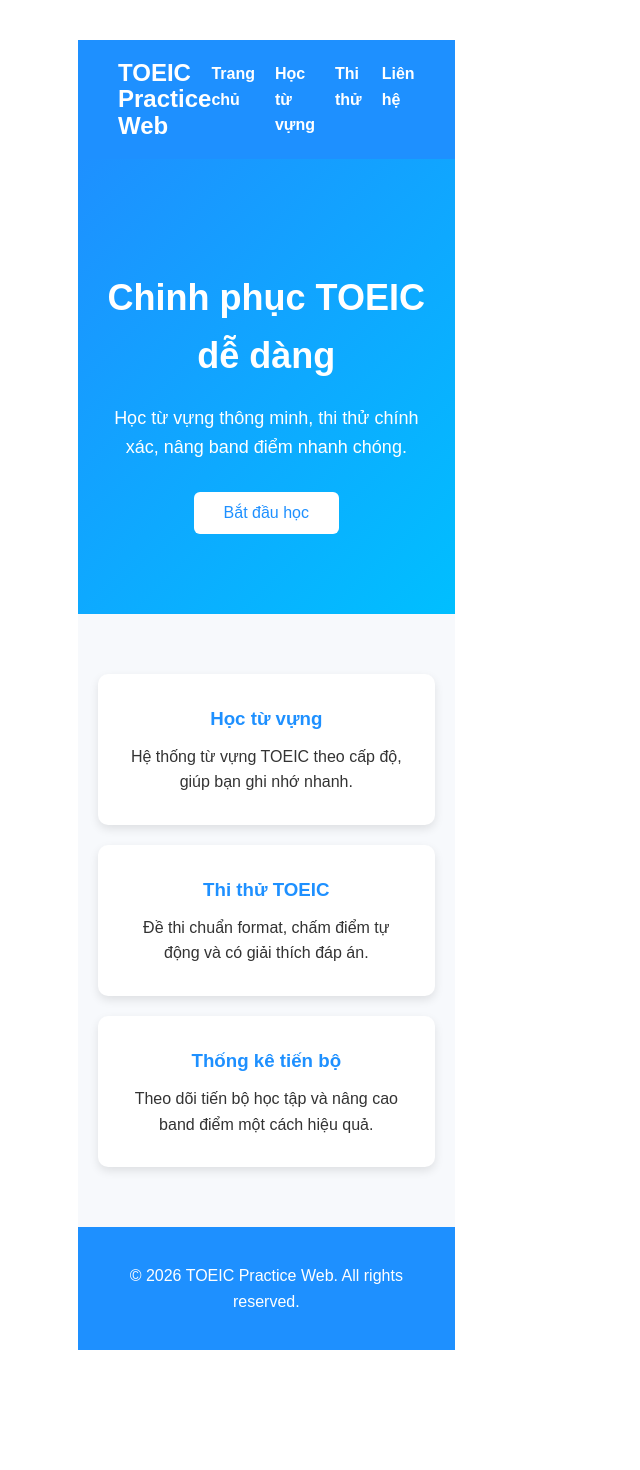
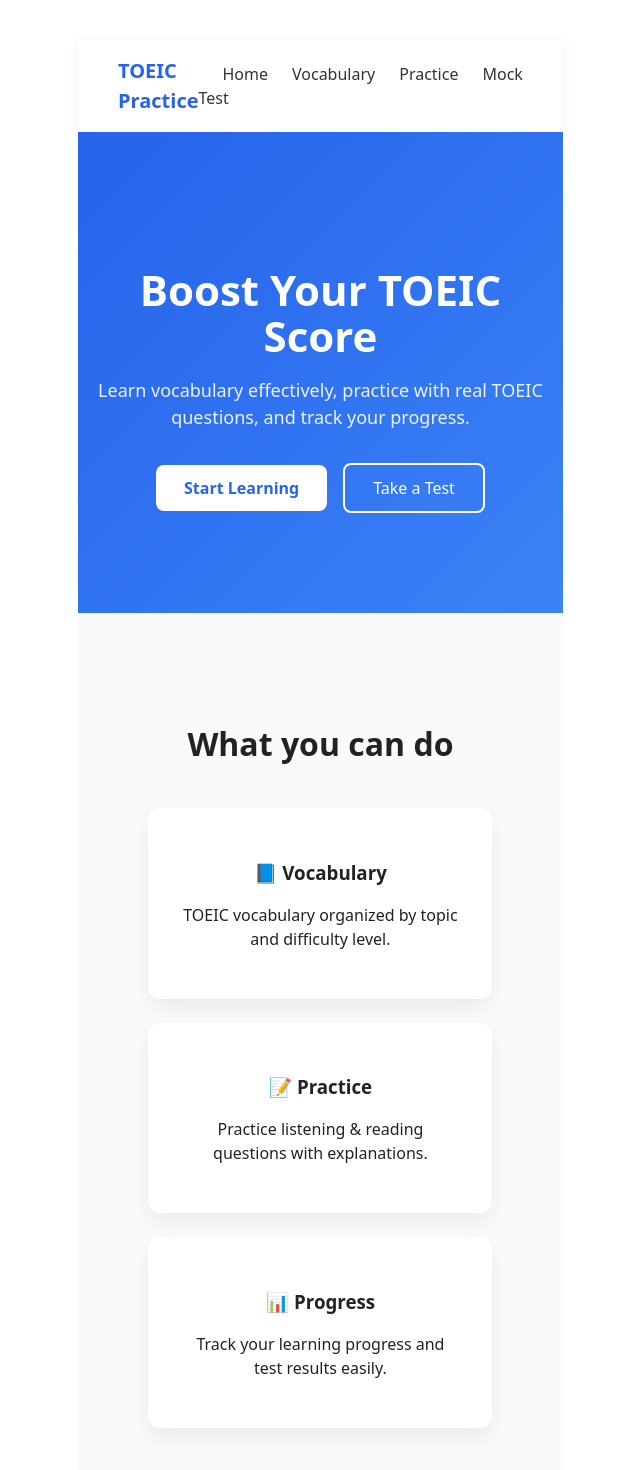
Before and after one commit to truongluu46/toeic-web, a React (Vite) app: page / in a window 1280 px wide. Shown: the part 460-1930 px from the top of the page, without its empty margins (422-1062 px from the left). Built offline with nearby package versions, Linux system fonts and the light colour scheme.

Commit message:
style: redesign homepage layout and improve UI

```diff
--- a/src/pages/Home.css
+++ b/src/pages/Home.css
@@ -1,107 +1,150 @@
-.home-container {
-  font-family: Arial, sans-serif;
-  color: #333;
-  line-height: 1.6;
+/* Reset nhẹ */
+.home {
+  font-family: system-ui, Arial, sans-serif;
+  color: #222;
 }
 
-/* Header */
-.home-header {
+/* Navbar */
+.navbar {
   display: flex;
   justify-content: space-between;
   align-items: center;
-  padding: 20px 40px;
-  background-color: #1e90ff;
-  color: white;
+  padding: 16px 40px;
+  background: #ffffff;
+  box-shadow: 0 2px 10px rgba(0,0,0,0.05);
 }
 
-.home-header h1 {
-  margin: 0;
-  font-size: 24px;
+.logo {
+  font-size: 20px;
+  font-weight: 700;
+  color: #2563eb;
 }
 
-.home-header nav ul {
-  list-style: none;
-  display: flex;
-  gap: 20px;
-  margin: 0;
-  padding: 0;
+.navbar nav a {
+  margin-left: 24px;
+  text-decoration: none;
+  color: #333;
+  font-weight: 500;
 }
 
-.home-header nav a {
-  color: white;
-  text-decoration: none;
-  font-weight: bold;
-}
-
-.home-header nav a:hover {
-  text-decoration: underline;
+.navbar nav a:hover {
+  color: #2563eb;
 }
 
 /* Hero */
-.home-hero {
+.hero {
+  background: linear-gradient(135deg, #2563eb, #3b82f6);
+  color: white;
+  padding: 100px 20px;
   text-align: center;
-  padding: 80px 20px;
-  background: linear-gradient(135deg, #1e90ff, #00bfff);
-  color: white;
 }
 
-.home-hero h2 {
-  font-size: 36px;
-  margin-bottom: 20px;
+.hero-content {
+  max-width: 700px;
+  margin: 0 auto;
 }
 
-.home-hero p {
-  font-size: 18px;
-  margin-bottom: 30px;
+.hero h1 {
+  font-size: 42px;
+  margin-bottom: 16px;
 }
 
-.home-hero button {
-  padding: 12px 30px;
-  background-color: #fff;
-  color: #1e90ff;
-  border: none;
-  border-radius: 6px;
+.hero p {
+  font-size: 18px;
+  opacity: 0.9;
+}
+
+/* Buttons */
+.hero-actions {
+  margin-top: 32px;
+}
+
+.btn {
+  padding: 12px 28px;
+  border-radius: 8px;
   font-size: 16px;
   cursor: pointer;
+  margin: 0 8px;
 }
 
-.home-hero button:hover {
-  background-color: #f0f0f0;
+.btn.primary {
+  background: white;
+  color: #2563eb;
+  border: none;
+  font-weight: 600;
+}
+
+.btn.outline {
+  background: transparent;
+  color: white;
+  border: 2px solid white;
 }
 
 /* Features */
-.home-features {
+.features {
+  padding: 80px 40px;
+  background: #f9fafb;
+  text-align: center;
+}
+
+.features h2 {
+  font-size: 32px;
+  margin-bottom: 40px;
+}
+
+.feature-list {
   display: flex;
-  justify-content: space-around;
+  gap: 24px;
+  justify-content: center;
   flex-wrap: wrap;
-  padding: 60px 20px;
-  gap: 20px;
-  background-color: #f7f9fc;
 }
 
 .feature-card {
-  background-color: white;
-  padding: 30px;
-  border-radius: 10px;
-  flex: 1 1 250px;
-  box-shadow: 0 4px 10px rgba(0,0,0,0.1);
-  text-align: center;
+  background: white;
+  padding: 32px;
+  border-radius: 12px;
+  width: 280px;
+  box-shadow: 0 10px 20px rgba(0,0,0,0.06);
+  transition: transform 0.2s ease, box-shadow 0.2s ease;
+}
+
+.feature-card:hover {
+  transform: translateY(-6px);
+  box-shadow: 0 20px 30px rgba(0,0,0,0.1);
 }
 
 .feature-card h3 {
-  margin-top: 0;
-  margin-bottom: 10px;
-  color: #1e90ff;
+  margin-bottom: 12px;
 }
 
-.feature-card p {
-  margin: 0;
+/* CTA */
+.cta {
+  padding: 80px 20px;
+  text-align: center;
+  background: white;
+}
+
+.cta h2 {
+  font-size: 30px;
+  margin-bottom: 24px;
 }
 
 /* Footer */
-.home-footer {
+.footer {
+  padding: 20px;
   text-align: center;
-  padding: 20px;
-  background-color: #1e90ff;
-  color: white;
+  background: #111827;
+  color: #9ca3af;
 }
+
+/* Responsive */
+@media (max-width: 768px) {
+  .hero h1 {
+    font-size: 32px;
+  }
+
+  .navbar {
+    flex-direction: column;
+    gap: 12px;
+  }
+}
--- a/src/pages/Home.jsx
+++ b/src/pages/Home.jsx
@@ -2,46 +2,70 @@
 
 function Home() {
   return (
-    <div className="home-container">
-      {/* Header */}
-      <header className="home-header">
-        <h1>TOEIC Practice Web</h1>
+    <div className="home">
+      {/* Navbar */}
+      <header className="navbar">
+        <div className="logo">TOEIC Practice</div>
         <nav>
-          <ul>
-            <li><a href="#">Trang chủ</a></li>
-            <li><a href="#">Học từ vựng</a></li>
-            <li><a href="#">Thi thử</a></li>
-            <li><a href="#">Liên hệ</a></li>
-          </ul>
+          <a href="/">Home</a>
+          <a href="/vocabulary">Vocabulary</a>
+          <a href="/practice">Practice</a>
+          <a href="/test">Mock Test</a>
         </nav>
       </header>
 
-      {/* Hero / Banner */}
-      <section className="home-hero">
-        <h2>Chinh phục TOEIC dễ dàng</h2>
-        <p>Học từ vựng thông minh, thi thử chính xác, nâng band điểm nhanh chóng.</p>
-        <button>Bắt đầu học</button>
+      {/* Hero */}
+      <section className="hero">
+        <div className="hero-content">
+          <h1>Boost Your TOEIC Score</h1>
+          <p>
+            Learn vocabulary effectively, practice with real TOEIC questions,
+            and track your progress.
+          </p>
+          <div className="hero-actions">
+            <button className="btn primary">Start Learning</button>
+            <button className="btn outline">Take a Test</button>
+          </div>
+        </div>
       </section>
 
       {/* Features */}
-      <section className="home-features">
-        <div className="feature-card">
-          <h3>Học từ vựng</h3>
-          <p>Hệ thống từ vựng TOEIC theo cấp độ, giúp bạn ghi nhớ nhanh.</p>
-        </div>
-        <div className="feature-card">
-          <h3>Thi thử TOEIC</h3>
-          <p>Đề thi chuẩn format, chấm điểm tự động và có giải thích đáp án.</p>
-        </div>
-        <div className="feature-card">
-          <h3>Thống kê tiến bộ</h3>
-          <p>Theo dõi tiến bộ học tập và nâng cao band điểm một cách hiệu quả.</p>
+      <section className="features">
+        <h2>What you can do</h2>
+
+        <div className="feature-list">
+          <div className="feature-card">
+            <h3>📘 Vocabulary</h3>
+            <p>
+              TOEIC vocabulary organized by topic and difficulty level.
+            </p>
+          </div>
+
+          <div className="feature-card">
+            <h3>📝 Practice</h3>
+            <p>
+              Practice listening & reading questions with explanations.
+            </p>
+          </div>
+
+          <div className="feature-card">
+            <h3>📊 Progress</h3>
+            <p>
+              Track your learning progress and test results easily.
+            </p>
+          </div>
         </div>
       </section>
 
+      {/* CTA */}
+      <section className="cta">
+        <h2>Ready to improve your TOEIC?</h2>
+        <button className="btn primary">Get Started Now</button>
+      </section>
+
       {/* Footer */}
-      <footer className="home-footer">
-        <p>© 2026 TOEIC Practice Web. All rights reserved.</p>
+      <footer className="footer">
+        © 2026 TOEIC Practice Web
       </footer>
     </div>
   );
```
